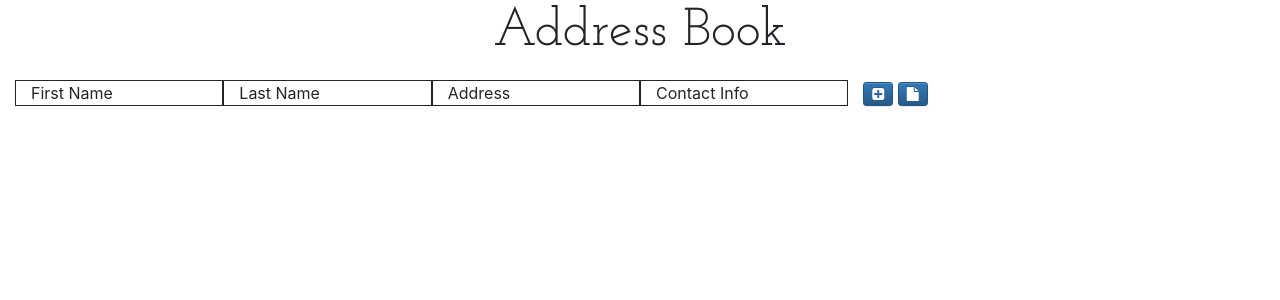
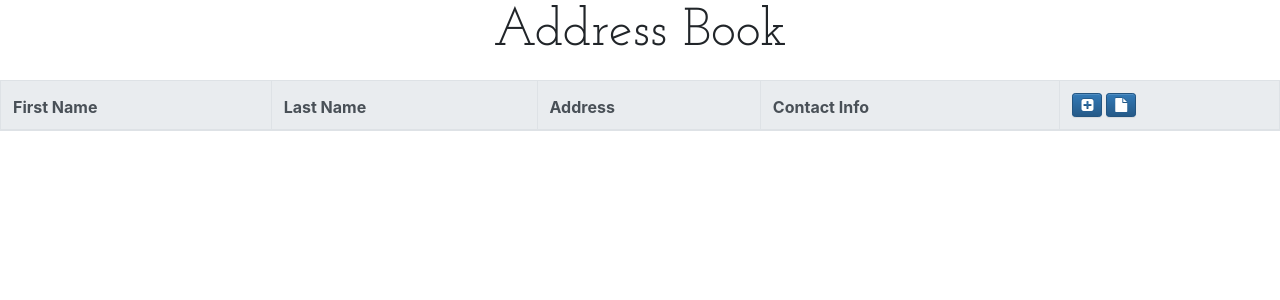
Before and after one commit to jezzyjez/address_book, a Django app: page / in a window 1280 px wide. Shown: the part 58-358 px from the top of the page. Run offline with Django 3.2, Linux system fonts and the light colour scheme; the visitor is signed in with stand-in values (Sample User, id 1); data that the repository does not hold is empty; some libraries are stand-ins or nearby versions.

Commit message:
Cleanup Code and UI
* Changes div to table tag for address book
* move out function for export and import csv files

```diff
--- a/address/static/css/address.css
+++ b/address/static/css/address.css
@@ -17,3 +17,7 @@ h1, h2, h3, h4 {
   display: -ms-flexbox;
   display:         flex;
 }
+
+.table-body {
+  font-weight : lighter
+}
--- a/address/templates/address/address_book.html
+++ b/address/templates/address/address_book.html
@@ -2,29 +2,33 @@
 
 {% block content %}
     <h1> <p class="text-center"> Address Book </p> </h1>
-    <div class="container-fluid">
-            <div class="row row-eq-height mx-auto">
-                <div class="col-sm-2 col-border"> First Name </div>
-                <div class="col-sm-2 col-border"> Last Name </div>
-                <div class="col-sm-2 col-border"> Address </div>
-                <div class="col-sm-2 col-border"> Contact Info </div>
-                <div class="col-sm-2 btn-padding" >
+    <table class ="table table-bordered">
+      <thead class="thead-light">
+            <tr >
+                <th scope="col"> First Name </th>
+                <th scope="col"> Last Name </th>
+                <th scope="col"> Address </th>
+                <th scope="col"> Contact Info </th>
+                <th scope="col">
                     <a class="btn btn-primary btn-sm" href="{% url 'add_contact' %}"><span class="fa fa-plus-square"></span></a>
                     <a class="btn btn-primary btn-sm" href="{% url 'export_contact' %}"><span class="fa fa-file"></span></a>
-                </div>
-            </div>
+                </th>
+            <tr>
+      </thead>
+        <tbody>
             {% for address in address_list %}
-                <div class="row row-eq-height mx-auto">
-                    <div class="col-sm-2 col-border"> {{ address.first_name }}</div>
-                    <div class="col-sm-2 col-border"> {{ address.last_name }}</div>
-                    <div class="col-sm-2 col-border"> {{ address.address }}</div>
-                    <div class="col-sm-2 col-border"> {{ address.contact_number}}</div>
-                    <div class="col-sm-2 btn-padding" >
-                            <a class="btn btn-primary btn-sm" href="{% url 'edit_contact' pk=address.pk %}"><span class="fa fa-edit"></span></a>
-                            <a class="btn btn-primary btn-sm" href="{% url 'delete_contact' pk=address.pk %}"><span class="fa fa-trash"></span></a>
-                    </div>
-                </div>
+            <tr>
+                <th class="table-body" scope="col">{{ address.first_name }}</div>
+                <th class="table-body" scope="col">{{ address.last_name }}</div>
+                <th class="table-body" scope="col">{{ address.address }}</div>
+                <th class="table-body" scope="col">{{ address.contact_number}}</div>
+                <th class="table-body" scope="col">
+                    <a class="btn btn-primary btn-sm" href="{% url 'edit_contact' pk=address.pk %}"><span class="fa fa-edit"></span></a>
+                    <a class="btn btn-primary btn-sm" href="{% url 'delete_contact' pk=address.pk %}"><span class="fa fa-trash"></span></a>
+                </th>
+            </tr>
+         </tbody>
            {% endfor %}
-    </div>
+   </table>
 
 {% endblock %}
--- a/address/views.py
+++ b/address/views.py
@@ -7,6 +7,7 @@ from django.contrib.auth.forms import UserCreationForm
 from django.shortcuts import render, redirect, get_object_or_404
 from .models import PersonalInfo
 from .forms import PersonalInfoForm
+from .lib.csvfunction import write_personal_csv, save_contact
 
 # Create your views here.
 
@@ -75,21 +76,7 @@ def upload_contact(request):
         user = request.user.id
         headers = []
         csv_file = request.FILES["csv_file"]
-        file_data_header = csv_file.readline().decode("utf-8")
-        file_data = csv_file.read().decode("utf-8")
-        lines = file_data.split("\n")
-        for line in lines:
-            data_dict = {}
-            field = line.split(",")
-            data_dict['first_name'] = field[0]
-            data_dict['last_name'] = field[1]
-            data_dict['contact_number'] = field[2]
-            data_dict['address'] = field[3]
-            form = PersonalInfoForm(data_dict)
-            if form.is_valid():
-                data = form.save(commit=False)
-                data.author_id = request.user.id
-                data.save()
+        save_contact(csv_file, request)
         return redirect('address')
     else:
         return render(request, 'address/upload_address.html')
@@ -99,23 +86,6 @@ def upload_contact(request):
 def export_contact(request):
     response = HttpResponse(content_type='text/csv')
     response['Content-Disposition'] = 'attachment; filename=mycontact.csv'
-    writer = csv.writer(response, csv.excel)
     response.write(u'\ufeff'.encode('utf8'))
-    writer.writerow([
-        smart_str(u"First Name"),
-        smart_str(u"Last Name"),
-        smart_str(u"Address"),
-        smart_str(u"Contact Number"),
-    ])
-
-    user = request.user.id
-    address_list = PersonalInfo.objects.filter(author__exact=user)
-
-    for address in address_list:
-        writer.writerow([
-            smart_str(address.first_name),
-            smart_str(address.last_name),
-            smart_str(address.address),
-            smart_str(address.contact_number),
-        ])
+    write_personal_csv(response, request)
     return response
```
Also changed, not shown: address/lib/csvfunction.py (added, +47 -0 lines), address/lib/__init__.py (added), 1 other file.
